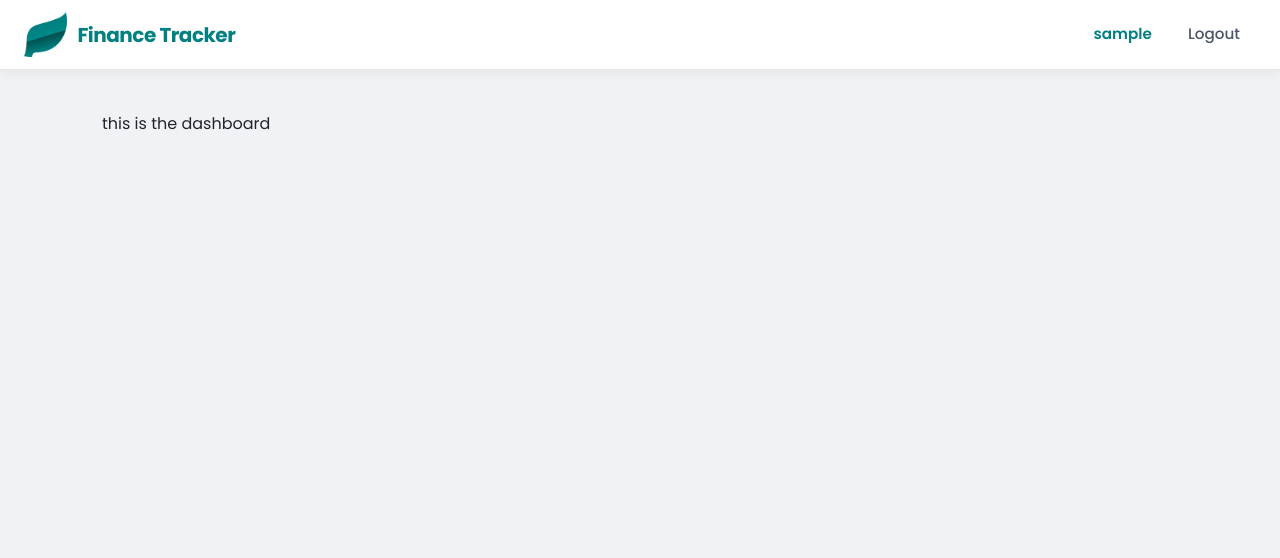
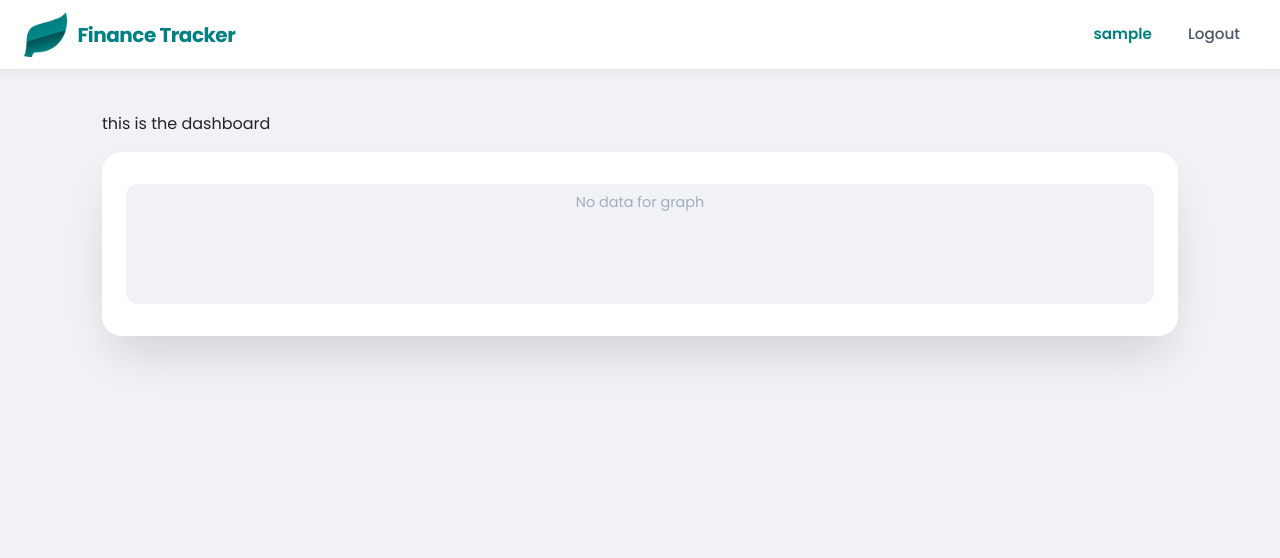
Before and after one commit to CupOfCake/Finance-Analytics-Tracker, a Django app: page /dashboard/dashboard/ in a window 1280 px wide. Shown: the top 558 px of the page. Run offline with Django 5.2, Linux system fonts and the light colour scheme; the visitor is signed in with stand-in values (Sample User, id 1).

Commit message:
feat: card for dashboard with empty graph

```diff
--- a/src/dashboard/templates/dashboard/dashboard.html
+++ b/src/dashboard/templates/dashboard/dashboard.html
@@ -28,11 +28,33 @@
         max-width: 1100px;
         margin: 0 auto;
     }
+
+    .dashboard-card {
+        background: #fff;
+        border-radius: 20px;
+        padding: 2rem 1.5rem;
+        box-shadow: 0 25px 50px -12px rgba(0, 0, 0, 0.15);
+        height: 100%;
+    }
 </style>
+
+<!-- load chart.js -->
+<script src="https://cdn.jsdelivr.net/npm/chart.js"></script>
 
 <section class="dashb-section">
     <div class="container dashboard-wrapper">
         <p>this is the dashboard</p>
+        <div class="dashboard-card">
+            <div style="flex: 1; background:#f0f2f5; border-radius:12px; padding:0.5rem; min-height:120px; position:relative;">
+                {% if chart_data_json %}
+                <canvas id="balanceChart" style="position:absolute; top:0; left:0; width:100%; height:100%;"></canvas>
+                {% else %}
+                <div style="display:flex; align-items:center; justify-content:center; color:#a0aec0; font-size:0.9rem; height:100%;">
+                    No data for graph
+                </div>
+                {% endif %}
+            </div>
+        </div>
     </div>
 </section>
 
```
